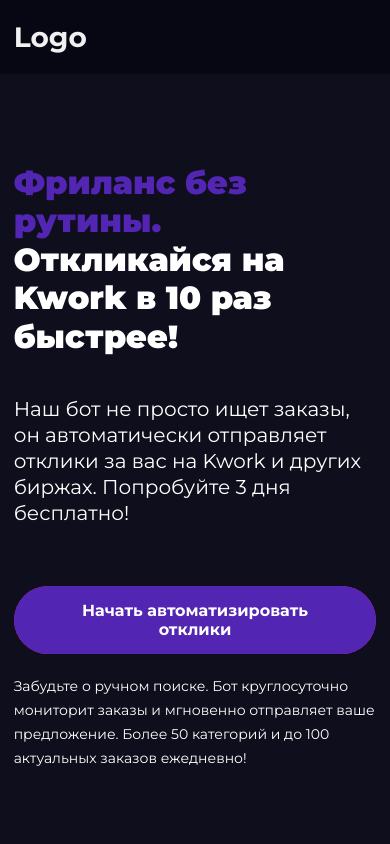
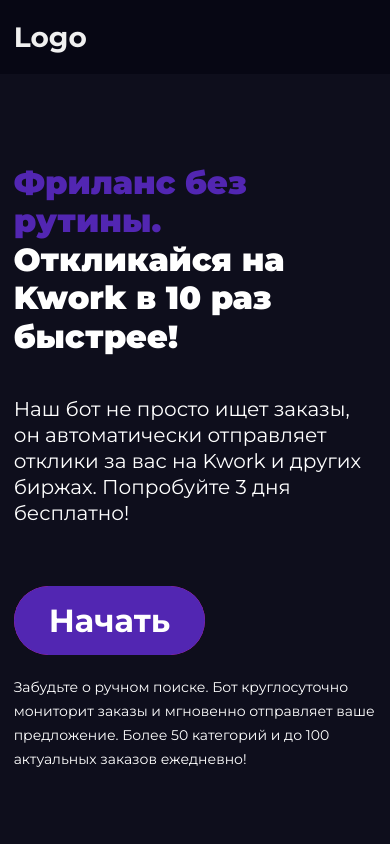
Before and after one commit to 1Niaz/BOT, a plain HTML site: page index.html in a window 390 px wide. Shown: the top 844 px of the page. Drawn offline with Linux system fonts and the light colour scheme.

Commit message:
adaptive bugs in intro section

```diff
--- a/index.html
+++ b/index.html
@@ -45,7 +45,7 @@
                         Kwork и других биржах. Попробуйте 3 дня бесплатно!</p>
                     <a href="#" target="_blank" class="button__container">
                         <button class="button">
-                            <span>Начать автоматизировать отклики</span>
+                            <span>Начать</span>
                         </button>
                     </a>
                     <p class="label">Забудьте о ручном поиске. Бот круглосуточно мониторит заказы и мгновенно
--- a/styles/style.css
+++ b/styles/style.css
@@ -252,7 +252,7 @@
     .intro__section .info{
         width: 100%;
     }
-    .intro__section .title{
+    .intro__section .title, .intro__section span{
         font-size: 32px;
     }
     .intro__section .image{
```
